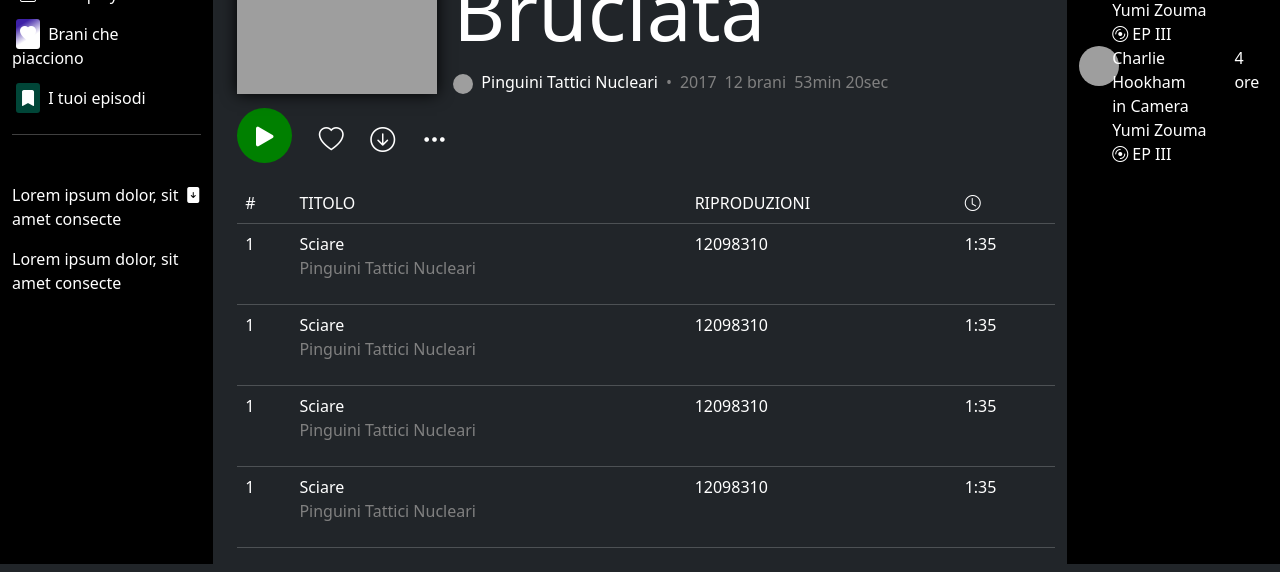
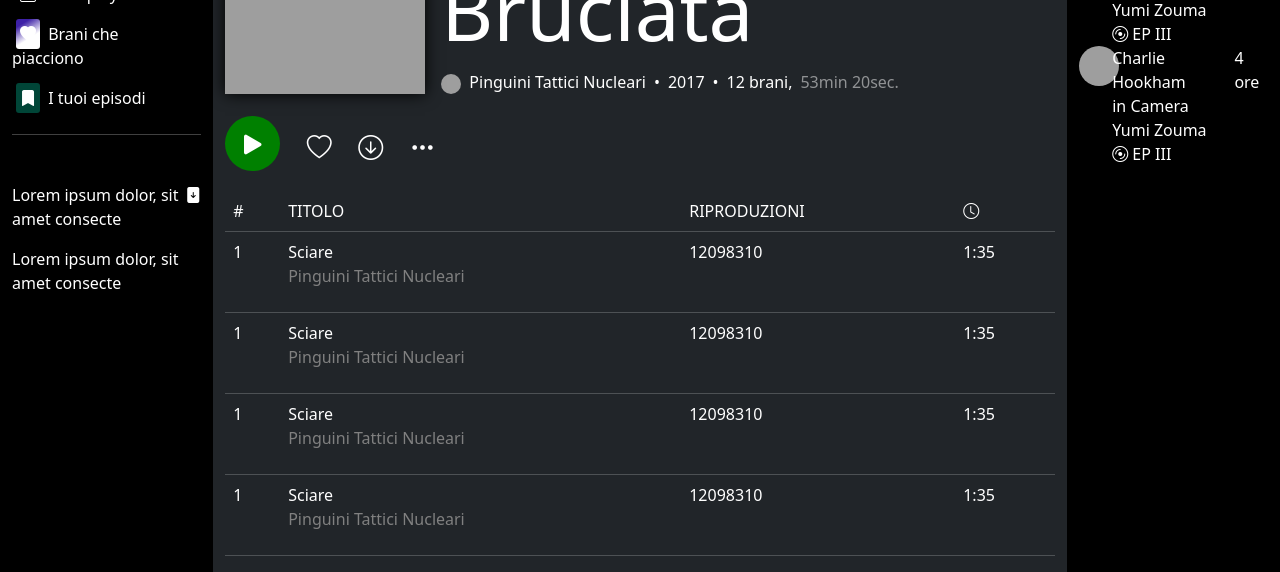
Before and after one commit to ElenaOanca/Gruppo4, a website: page album.html in a window 1280 px wide. Shown: the part 234-806 px from the top of the page. Drawn offline with nearby package versions, Linux system fonts and the light colour scheme; grey boxes are pictures that could not be loaded.

Commit message:
modifica testo album

```diff
--- a/album.html
+++ b/album.html
@@ -71,7 +71,7 @@
             </div>
             </div>
             <!-- SEZIONE CENTRALE -->
-            <div class="mid-section col-lg-8 ps-lg-4">
+            <div class="mid-section col-lg-8">
             <header>
                 <!-- NAV BAR PER DESKTOP -->
                 <div class="d-none d-lg-flex justify-content-between mt-2">
@@ -113,8 +113,8 @@
                                 Nucleari</a></div>
                             <!-- SCRITTA ALBUM PRESENTE SOLO IN MOBILE E INFORMAZIONI VARIE DELL'ALBUM -->
                             <div class="grey-text d-lg-flex gap-2"><span class="d-lg-none">Album</span> • <span class=""
-                                    id="album-year">2017</span><span class="d-none d-lg-block" id="tracks-count">12
-                                    brani</span><span class="d-none d-lg-block" id="album-length">53min 20sec</span></div>
+                                    id="album-year">2017</span> • <span class="d-none d-lg-block" id="tracks-count">12
+                                    brani, </span><span class="tempo-totale d-none d-lg-block" id="album-length">53min 20sec.</span></div>
                             </div>
                     </div>
                     <!-- SEZIONE CONTROLLERS MOBILE -->
@@ -176,7 +176,7 @@
                 </ul>
             </div>
             <!-- SEZIONE CON TABELLA E CONTROLLERS PER DESKTOP  -->
-            <div class="d-none d-lg-block">
+            <div class="d-none d-lg-block pt-lg-2">
                 <div class="desktop-controllers">
                     <a href="#"><i class="bi bi-play-fill play"></i></a>
                     <a href="#"><i class="bi bi-heart"></i></a>
--- a/css/album.css
+++ b/css/album.css
@@ -19,8 +19,8 @@
     border-radius: 100%;
 }
 /*SCRITTA ALBUM PRESENTE SOLO IN MOBILE E INFORMAZIONI VARIE DELL'ALBUM */
-.grey-text{
-    color: var(--ColorGrey);
+.tempo-totale{
+    opacity: 0.5;
 }
 /* RIGA CON IMMAGINE ROTONDA E NOME ARTISTA */
 .secondary-title a{
@@ -153,5 +153,4 @@
     padding: 4px 10px;
     border-radius: 100%;
     background-color: var(--ColorGreen);
-
 }
```
